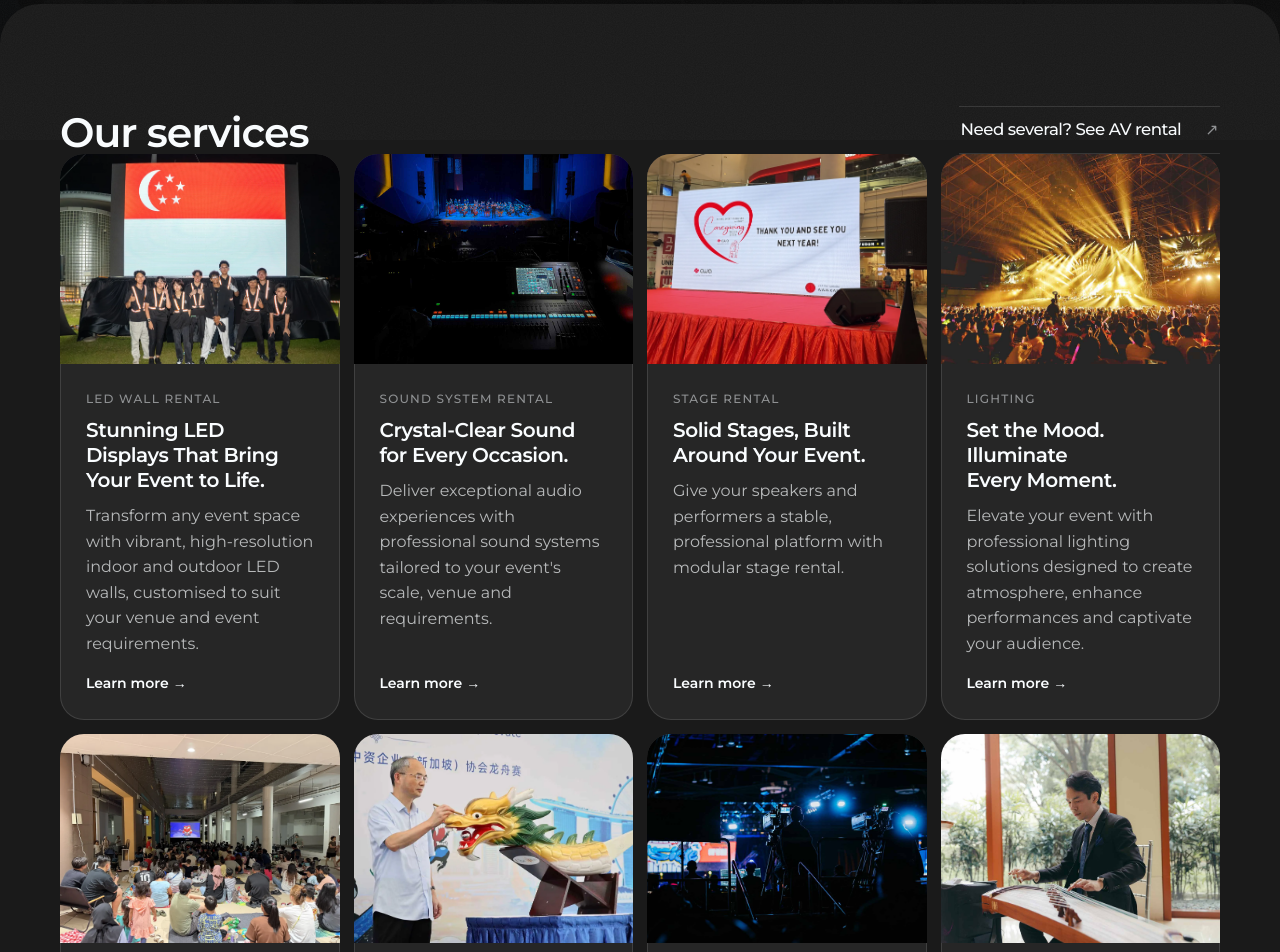
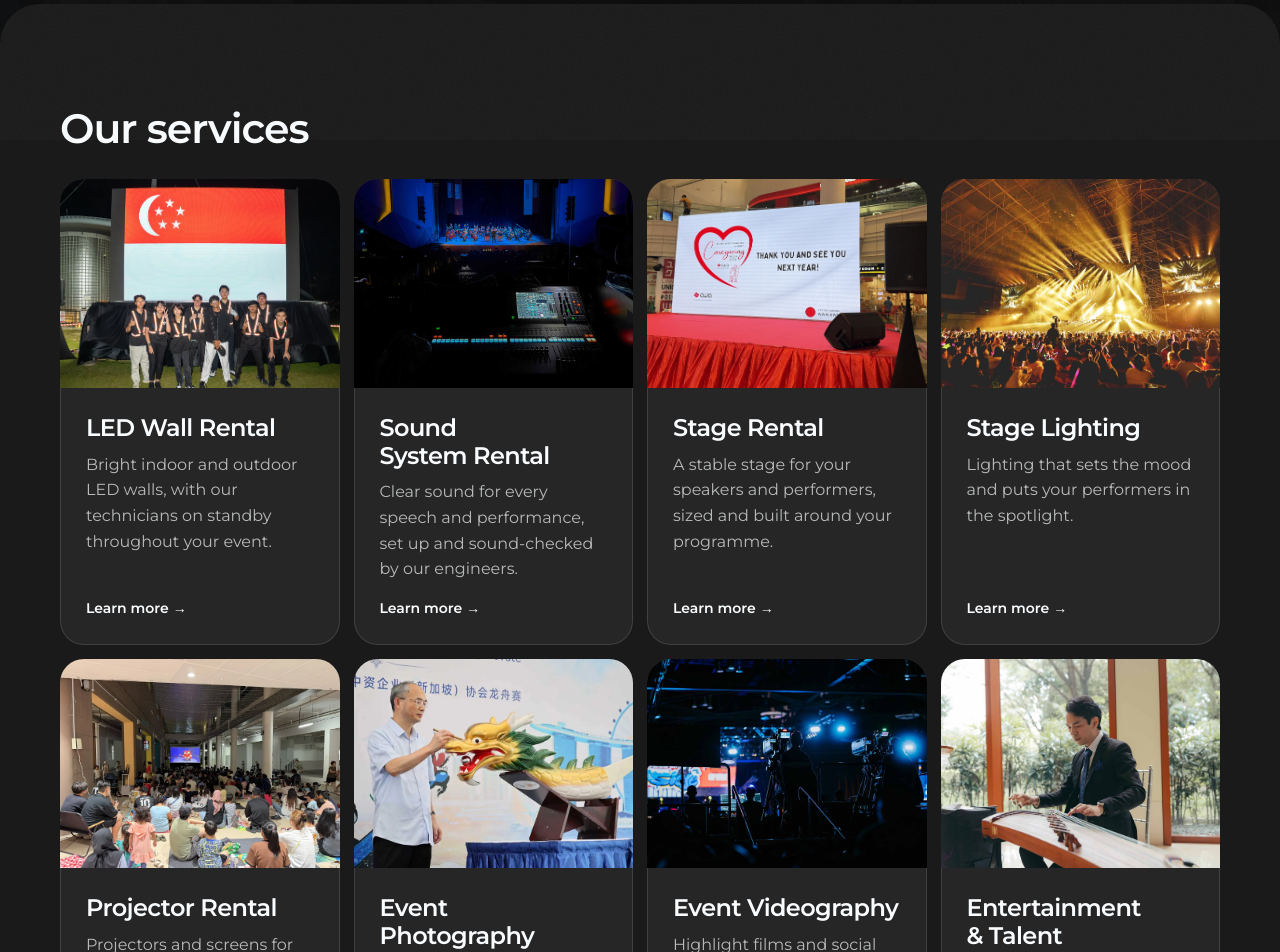
Before and after one commit to PixelPro-Studios/pixelpro-website, a Next.js app: page /mockup/services-v3 in a window 1280 px wide. Shown: the part 660-1612 px from the top of the page. Built offline with nearby package versions, Linux system fonts and the light colour scheme.

Commit message:
Services mockup: service name is the biggest text with one short line under it; 'Need several? See AV rental' link removed (Abel, 25 Nov)

```diff
--- a/app/mockup/services-v3/ServicesV3.tsx
+++ b/app/mockup/services-v3/ServicesV3.tsx
@@ -11,15 +11,16 @@ import "./services.css";
 
 const WA = waLink("Hi PixelPro, I'd like a quote for an event (from your services page).\nDate: \nVenue: \nEvent name & type: \nNumber of guests: \nWhat I need: \nIndoor or outdoor: ");
 
+// Card = service name (largest) + one short line to make them click. Lines from the product bible and the voice guide.
 const SERVICES = [
-  { name: "LED wall rental", h: "Stunning LED Displays That Bring Your Event to Life.", p: "Transform any event space with vibrant, high-resolution indoor and outdoor LED walls, customised to suit your venue and event requirements.", img: "/portfolio-jobs/led-wall-rental_ndp-marina-barrage-flag-led-wall.webp", alt: "PixelPro outdoor LED wall at the National Day 2026 celebrations at Marina Barrage", href: "/mockup/led-walls-v3/" },
-  { name: "Sound system rental", h: "Crystal-Clear Sound for Every Occasion.", p: "Deliver exceptional audio experiences with professional sound systems tailored to your event's scale, venue and requirements.", img: "/portfolio-av-audio/pixelpro-studios-sound-system-rental-singapore-1.jpg", alt: "PixelPro sound system set up for an event", href: "/mockup/sound-system-rental-v3/" },
-  { name: "Stage rental", h: "Solid Stages, Built Around Your Event.", p: "Give your speakers and performers a stable, professional platform with modular stage rental.", img: "/portfolio-jobs/stage-rental_caregiving-week-mall-stage.webp", alt: "PixelPro modular stage with skirting at a community event in a mall", href: "/mockup/stage-rental-v3/" },
-  { name: "Lighting", h: "Set the Mood. Illuminate Every Moment.", p: "Elevate your event with professional lighting solutions designed to create atmosphere, enhance performances and captivate your audience.", img: "/services-av-lighting/pixelpro-studios-stage-lighting-singapore.jpg", alt: "PixelPro stage lighting at an event", href: "/mockup/av-systems-v3/" },
-  { name: "Projector rental", h: "Clear, Brilliant Visuals for Every Presentation.", p: "Make every presentation, video and visual count with professional projection solutions tailored to your venue.", img: "/portfolio-jobs/projector-rental_movie-screening-crowd.webp", alt: "Crowd watching a PixelPro projection screen at an outdoor screening", href: "/mockup/projector-rental/" },
-  { name: "Photography", h: "Capturing Moments That Matter.", p: "Preserve the highlights of your event with professional photography that tells your story.", img: "/portfolio-jobs/event-photography_guest-of-honour-eye-dotting.webp", alt: "Guest of honour at an eye-dotting ceremony, photographed by PixelPro", href: "/services/photography/" },
-  { name: "Videography", h: "Your Event. Your Story. Beautifully Captured.", p: "Bring your event to life beyond the occasion with professional videography and video production services.", img: "/services-video/pixelpro-studios-videography-services-singapore.jpg", alt: "PixelPro videographer filming an event", href: "/services/videography/" },
-  { name: "Entertainment", h: "Unforgettable Entertainment for Every Occasion.", p: "Bring energy, excitement and unforgettable experiences to your event with our curated entertainment and talent solutions.", img: "/services-talent/pixelpro-studios-talent-and-entertainment-singapore.jpg", alt: "Performers on stage at an event supported by PixelPro", href: "/services/talent/" },
+  { name: "LED Wall Rental", p: "Bright indoor and outdoor LED walls, with our technicians on standby throughout your event.", img: "/portfolio-jobs/led-wall-rental_ndp-marina-barrage-flag-led-wall.webp", alt: "PixelPro outdoor LED wall at the National Day 2026 celebrations at Marina Barrage", href: "/mockup/led-walls-v3/" },
+  { name: "Sound System Rental", p: "Clear sound for every speech and performance, set up and sound-checked by our engineers.", img: "/portfolio-av-audio/pixelpro-studios-sound-system-rental-singapore-1.jpg", alt: "PixelPro sound system set up for an event", href: "/mockup/sound-system-rental-v3/" },
+  { name: "Stage Rental", p: "A stable stage for your speakers and performers, sized and built around your programme.", img: "/portfolio-jobs/stage-rental_caregiving-week-mall-stage.webp", alt: "PixelPro modular stage with skirting at a community event in a mall", href: "/mockup/stage-rental-v3/" },
+  { name: "Stage Lighting", p: "Lighting that sets the mood and puts your performers in the spotlight.", img: "/services-av-lighting/pixelpro-studios-stage-lighting-singapore.jpg", alt: "PixelPro stage lighting at an event", href: "/mockup/av-systems-v3/" },
+  { name: "Projector Rental", p: "Projectors and screens for presentations, seminars and screenings, set up and tested for you.", img: "/portfolio-jobs/projector-rental_movie-screening-crowd.webp", alt: "Crowd watching a PixelPro projection screen at an outdoor screening", href: "/mockup/projector-rental/" },
+  { name: "Event Photography", p: "Key moments and candid shots of your event, with same-day selections on request.", img: "/portfolio-jobs/event-photography_guest-of-honour-eye-dotting.webp", alt: "Guest of honour at an eye-dotting ceremony, photographed by PixelPro", href: "/services/photography/" },
+  { name: "Event Videography", p: "Highlight films and social clips of your event, with same-day edits on request.", img: "/services-video/pixelpro-studios-videography-services-singapore.jpg", alt: "PixelPro videographer filming an event", href: "/services/videography/" },
+  { name: "Entertainment & Talent", p: "Emcees, DJs and live bands, coordinated with our AV team on the day.", img: "/services-talent/pixelpro-studios-talent-and-entertainment-singapore.jpg", alt: "Performers on stage at an event supported by PixelPro", href: "/services/talent/" },
 ];
 
 const FAQS = [
@@ -63,14 +64,9 @@ export default function ServicesV3() {
       {/* Services */}
       <section id="services" className="v3-sheet v3-sheet-charcoal" aria-labelledby="services-h">
         <div className="v3-wrap">
-          <div className="v3-head" data-rv>
-            <h2 id="services-h" className="v3-h2">
-              Our services
-            </h2>
-            <div className="v3-links">
-              <ArrowLink href="/mockup/av-systems-v3/">Need several? See AV rental</ArrowLink>
-            </div>
-          </div>
+          <h2 id="services-h" className="v3-h2" style={{ marginBottom: 28 }} data-rv>
+            Our services
+          </h2>
           <ul className="v3-s-grid">
             {SERVICES.map((s) => (
               <li key={s.name} data-rv>
@@ -79,8 +75,7 @@ export default function ServicesV3() {
                     <Image src={s.img} alt={s.alt} fill sizes="(min-width: 1100px) 33vw, (min-width: 700px) 50vw, 100vw" quality={70} className="v3-cover" />
                   </span>
                   <span className="v3-s-text">
-                    <span className="v3-s-name">{s.name}</span>
-                    <span className="v3-s-h">{s.h}</span>
+                    <span className="v3-s-h">{s.name}</span>
                     <span className="v3-body">{s.p}</span>
                     <span className="v3-s-more">
                       Learn more <span aria-hidden>→</span>
--- a/app/mockup/services-v3/services.css
+++ b/app/mockup/services-v3/services.css
@@ -1,14 +1,14 @@
 /* MOCKUP by Rankr (25 Nov 2026). Services hub cards (services-v3). Same tokens as _v3/v3.css; classes start with v3-s-. */
 .v3-s-grid { display: grid; gap: 14px; }
 @media (min-width: 700px) { .v3-s-grid { grid-template-columns: 1fr 1fr; } }
-@media (min-width: 1100px) { .v3-s-grid { grid-template-columns: repeat(4, 1fr); } .v3-s-h { font-size: 18px; } }
+@media (min-width: 1100px) { .v3-s-grid { grid-template-columns: repeat(4, 1fr); } .v3-s-h { font-size: 22px; } }
 .v3-s-grid > li { display: flex; }
 .v3-s-card { display: flex; flex-direction: column; width: 100%; border-radius: 24px; overflow: hidden; background: rgba(255, 255, 255, 0.05); box-shadow: inset 0 0 0 1px var(--line); color: inherit; transition: background 200ms var(--ease-out); }
 .v3-s-img { position: relative; display: block; aspect-ratio: 4 / 3; overflow: hidden; }
 .v3-s-img img { transition: transform 600ms var(--ease-out); }
 .v3-s-text { display: flex; flex-direction: column; gap: 10px; flex: 1; padding: clamp(20px, 2.2vw, 26px); }
 .v3-s-name { font-size: 12px; font-weight: 500; letter-spacing: 0.1em; text-transform: uppercase; color: var(--dim); }
-.v3-s-h { font-size: 20px; font-weight: 600; line-height: 1.25; letter-spacing: -0.02em; text-wrap: balance; }
+.v3-s-h { font-size: 24px; font-weight: 600; line-height: 1.15; letter-spacing: -0.025em; text-wrap: balance; }
 .v3-s-more { margin-top: auto; padding-top: 6px; font-size: 14px; font-weight: 600; }
 .v3-s-more span { display: inline-block; transition: transform 200ms var(--ease-out); }
 @media (hover: hover) and (pointer: fine) {
```
